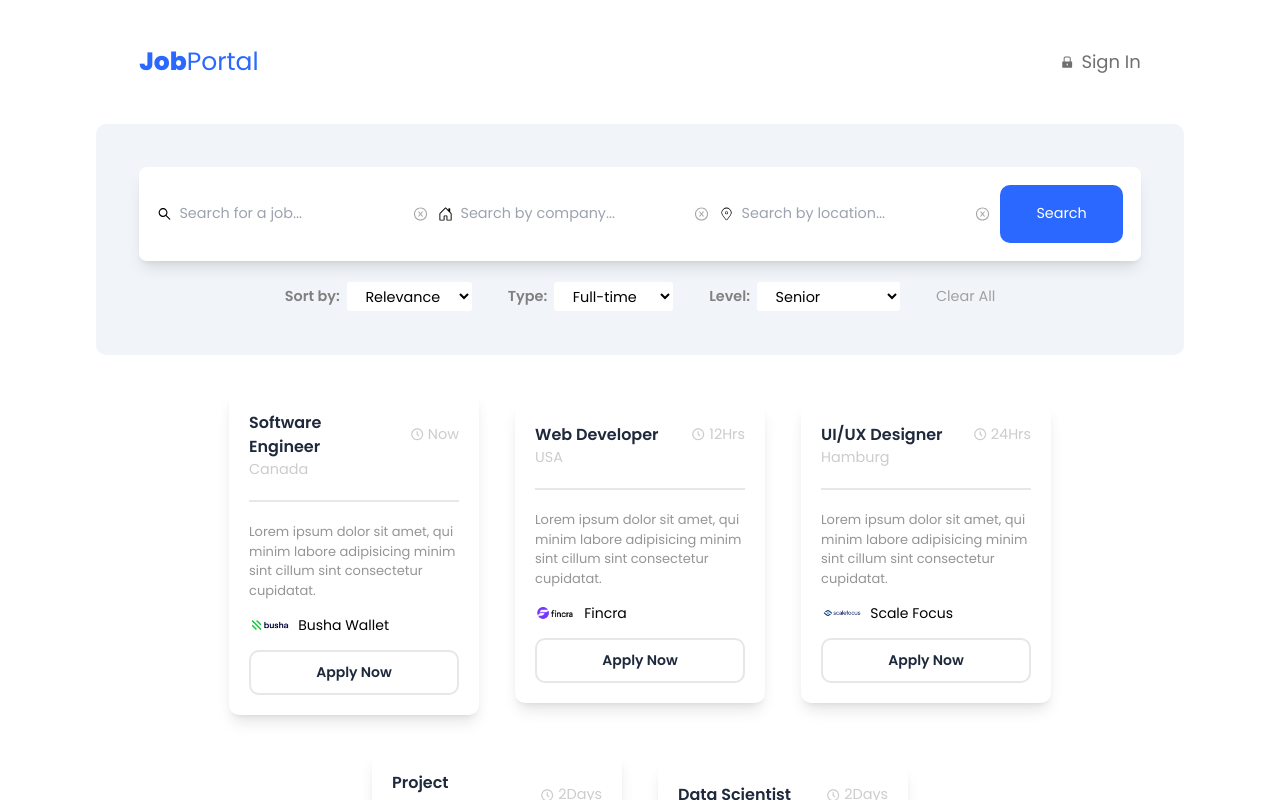
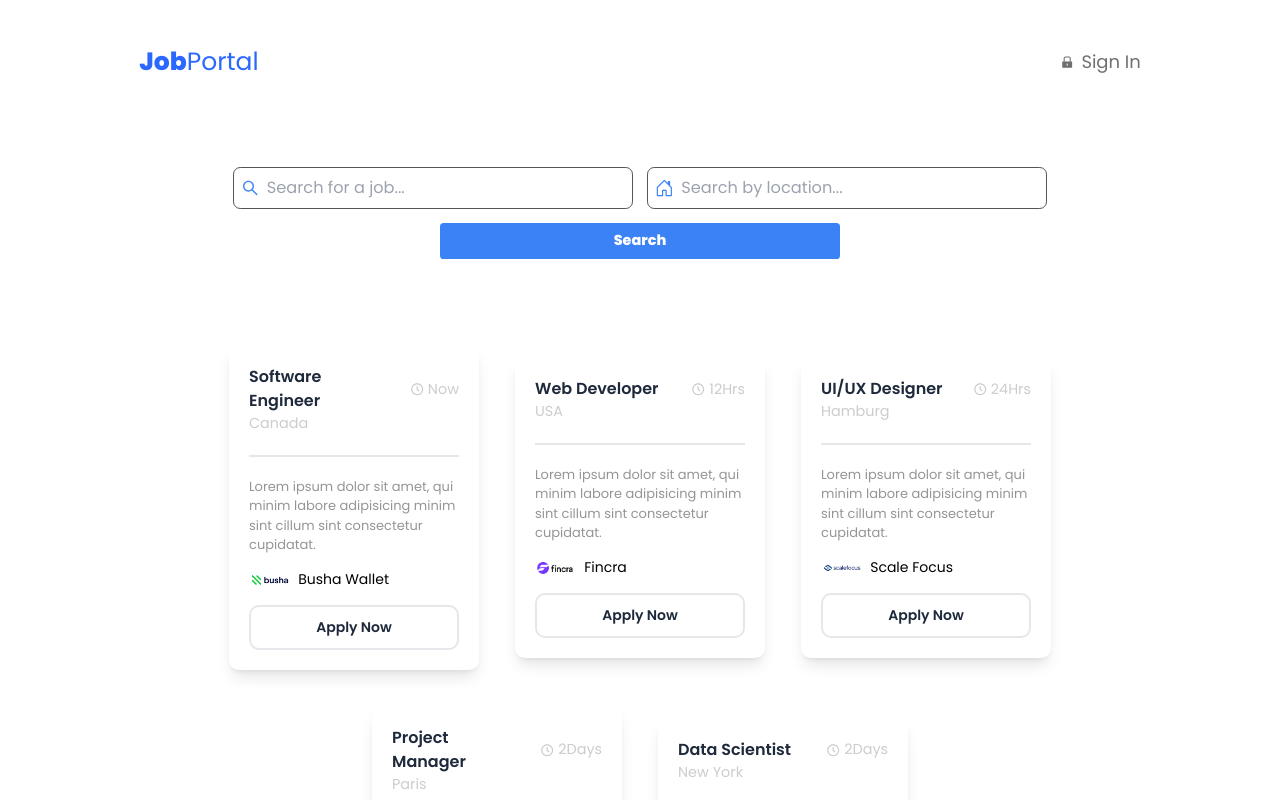
Before and after one commit to samacodes/jobportal-fe, a React (Vite) app: page / in a window 1280 px wide. Shown: the top 800 px of the page. Built offline with nearby package versions, Linux system fonts and the light colour scheme.

Commit message:
change the search component ui

```diff
--- a/src/App.css
+++ b/src/App.css
@@ -37,23 +37,8 @@
   background: white;
 }
 
-.flex {
-  display: flex;
-  align-items: center;
-}
-
-.grid {
-  display: grid;
-  align-items: center;
-  gap: 1.5rem;
-}
-
 html {
   font-size: 90%;
-}
-
-a {
-  text-decoration: none;
 }
 
 li {
@@ -87,67 +72,20 @@ img {
   height: auto;
 }
 
-.message {
-  display: none;
+@media (max-width: 1060px) {
+  .searchDiv form {
+    flex-direction: column;
+    align-items: center;
+    width: 100%;
+  }
+  .searchDiv form > * {
+    width: 100%;
+  }
 }
 
-.showMessage {
-  display: block;
-  color: var(--whiteColor);
-  background: var(--primaryColor);
-  border-radius: 3px;
-  text-align: center;
+/* Styles for the focused div */
+.focused {
+  --tw-bg-opacity: 1;
+  border-color: rgb(29 78 216 / var(--tw-bg-opacity));
+  box-shadow: 0 0 5px rgba(0, 120, 212, 0.5);
 }
-
-.btn {
-  border: none;
-  outline: none;
-  cursor: pointer;
-  border-radius: 8px;
-  padding: 0.8rem 1rem;
-  color: var(--greyText);
-}
-
-.btn .icon {
-  margin-left: 0.5rem;
-}
-
-.btn:hover {
-  background: var(--paleGreen);
-  color: var(--primaryColor);
-}
-
-/* Page Stylings */
-.loginPage {
-  height: 100vh;
-  width: 100%;
-  margin: auto;
-  border-radius: 10px;
-  overflow: hidden;
-  box-shadow: 0 7px 50px rgb(214, 223, 213);
-}
-
-.loginPage .container {
-  height: 75vh;
-  width: 60%;
-  margin: auto;
-  display: flex;
-  justify-content: space-between;
-  border-radius: 10px;
-  background: hsl(0, 0%, 91%);
-  align-items: center;
-}
-
-.loginPage .container .pictureDiv {
-  display: flex;
-  flex-basis: 50%;
-  width: 70%;
-  height: 100%;
-  padding: 0 1.5rem;
-  text-align: center;
-  justify-content: center;
-  flex-direction: column;
-  margin: auto;
-  border-radius: 10px;
-  overflow: hidden;
-}
--- a/src/Components/SearchDiv/Search.jsx
+++ b/src/Components/SearchDiv/Search.jsx
@@ -1,101 +1,140 @@
-import React from "react";
-
-// Icons
+import React, { useState } from "react";
 import { AiOutlineCloseCircle, AiOutlineSearch } from "react-icons/ai";
 import { BsHouseDoor } from "react-icons/bs";
-import { CiLocationOn } from "react-icons/ci";
+import { useNavigate } from "react-router-dom";
 
 const Search = () => {
+  const [jobQuery, setJobQuery] = useState("");
+  const [locationQuery, setLocationQuery] = useState("");
+  const [showSorting, setShowSorting] = useState(false);
+  const [jobFocus, setJobFocus] = useState(false);
+  const [locationFocus, setLocationFocus] = useState(false);
+  const navigate = useNavigate();
+
+  const handleSearch = (event) => {
+    event.preventDefault();
+    setShowSorting(true);
+    // Redirect to the search page with filters using useNavigate
+    navigate(
+      `/search?job=${encodeURIComponent(
+        jobQuery
+      )}&location=${encodeURIComponent(locationQuery)}`
+    );
+  };
+
+  const handleClearAll = () => {
+    setJobQuery("");
+    setLocationQuery("");
+    setShowSorting(false);
+  };
+
   return (
-    <div className="searchDiv grid gap-10 bg-greyIsh rounded-[10px] p-[3rem]">
-      <form action="">
-        <div className="firstDiv flex justify-between items-center rounded-[8px] gap-[10px] bg-white p-5 shadow-lg shadow-greyIsh-700">
-          <div className="flex gap-2 items-center">
-            <AiOutlineSearch className="text-[25px] icon" />
+    <div className="searchDiv p-[3rem] flex justify-center">
+      <form
+        onSubmit={handleSearch}
+        className="flex flex-wrap gap-4 justify-center"
+      >
+        {/* Search by Job */}
+        <div
+          className={`flex items-center gap-2 border rounded-lg p-2 border-[#555555] text-black text-lg w-[400px] ${
+            jobFocus ? "focused" : ""
+          }`}
+          onFocus={() => setJobFocus(true)}
+          onBlur={() => setJobFocus(false)}
+        >
+          <AiOutlineSearch className="text-[20px] text-blue-500" />
           <input
             type="text"
             placeholder="Search for a job..."
-              className="bg-transparent text-blue-500 focus:outline-none w-[100%]"
+            value={jobQuery}
+            onChange={(e) => setJobQuery(e.target.value)}
+            className="bg-transparent text-black focus:outline-none w-full"
           />
-            <AiOutlineCloseCircle className="text-[30px] text-[#a5a6a6] hover:text-textColor icon" />
+          {jobQuery && (
+            <AiOutlineCloseCircle
+              className="text-[20px] text-[#a5a6a6] hover:text-textColor cursor-pointer"
+              onClick={() => setJobQuery("")}
+            />
+          )}
         </div>
 
-          <div className="flex gap-2 items-center">
-            <BsHouseDoor className="text-[25px] icon" />
-            <input
-              type="text"
-              placeholder="Search by company..."
-              className="bg-transparent text-blue-500 focus:outline-none w-[100%]"
-            />
-            <AiOutlineCloseCircle className="text-[30px] text-[#a5a6a6] hover:text-textColor icon" />
-          </div>
-
-          <div className="flex gap-2 items-center">
-            <CiLocationOn className="text-[25px] icon" />
+        {/* Search by Location */}
+        <div
+          className={`flex items-center gap-2 border rounded-lg p-2 border-[#555555] text-black text-lg w-[400px] ${
+            locationFocus ? "focused" : ""
+          }`}
+          onFocus={() => setLocationFocus(true)}
+          onBlur={() => setLocationFocus(false)}
+        >
+          <BsHouseDoor className="text-[20px] text-blue-500" />
           <input
             type="text"
             placeholder="Search by location..."
-              className="bg-transparent text-blue-500 focus:outline-none w-[100%]"
+            value={locationQuery}
+            onChange={(e) => setLocationQuery(e.target.value)}
+            className="bg-transparent text-black focus:outline-none w-full"
           />
-            <AiOutlineCloseCircle className="text-[30px] text-[#a5a6a6] hover:text-textColor icon" />
+          {locationQuery && (
+            <AiOutlineCloseCircle
+              className="text-[20px] text-[#a5a6a6] hover:text-textColor cursor-pointer"
+              onClick={() => setLocationQuery("")}
+            />
+          )}
         </div>
-          <button className="bg-blueColor h-full p-5 px-10 rounded-[10px] text-white cursor-pointer hover:bg-blue-400">
+
+        {/* Search Button */}
+        <button className="bg-blue-500 hover:bg-blue-700 text-white font-bold py-2 px-4 rounded focus:outline-none focus:shadow-outline mb-2 w-[400px]">
           Search
         </button>
-        </div>
       </form>
 
-      <div className="secDiv flex items-center gap-10 justify-center">
-        <div className="singleSearch flex items-center gap-2">
-          <label htmlFor="relevance" className="text-[#808080] font-semibold">
+      {showSorting && (
+        <>
+          {/* Clear All */}
+          <span
+            className="mt-4 text-[#a1a1a1] cursor-pointer text-sm"
+            onClick={handleClearAll}
+          >
+            Clear All
+          </span>
+
+          {/* Sorting Options */}
+          <div className="mt-4 flex flex-wrap items-center gap-4">
+            <div className="flex items-center gap-2 text-sm">
+              <label
+                htmlFor="sortType"
+                className="text-[#808080] font-semibold"
+              >
                 Sort by:
               </label>
               <select
-            name=""
-            id="relevance"
-            className="bg-white rounded-[3px] px-4 py-1"
+                id="sortType"
+                className="bg-white rounded-[3px] px-3 py-1 text-sm"
               >
                 <option value="">Relevance</option>
-            <option value="">Inclusive</option>
-            <option value="">Starts with</option>
-            <option value="">Contains</option>
+                <option value="">Date Posted</option>
+                <option value="">Salary</option>
               </select>
             </div>
 
-        <div className="singleSearch flex items-center gap-2">
-          <label htmlFor="type" className="text-[#808080] font-semibold">
-            Type:
+            <div className="flex items-center gap-2 text-sm">
+              <label
+                htmlFor="sortOrder"
+                className="text-[#808080] font-semibold"
+              >
+                Order:
               </label>
               <select
-            name=""
-            id="type"
-            className="bg-white rounded-[3px] px-4 py-1"
+                id="sortOrder"
+                className="bg-white rounded-[3px] px-3 py-1 text-sm"
               >
-            <option value="">Full-time</option>
-            <option value="">Remote</option>
-            <option value="">Contract</option>
-            <option value="">Part-time</option>
+                <option value="asc">Ascending</option>
+                <option value="desc">Descending</option>
               </select>
             </div>
-
-        <div className="singleSearch flex items-center gap-2">
-          <label htmlFor="level" className="text-[#808080] font-semibold">
-            Level:
-          </label>
-          <select
-            name=""
-            id="level"
-            className="bg-white rounded-[3px] px-4 py-1"
-          >
-            <option value="">Senior</option>
-            <option value="">Beginner</option>
-            <option value="">Intermediate</option>
-            <option value="">Advocate</option>
-          </select>
           </div>
-
-        <span className="text-[#a1a1a1] cursor-pointer">Clear All</span>
-      </div>
+        </>
+      )}
     </div>
   );
 };
```
Lines whose indentation alone changed are shown as unchanged.
